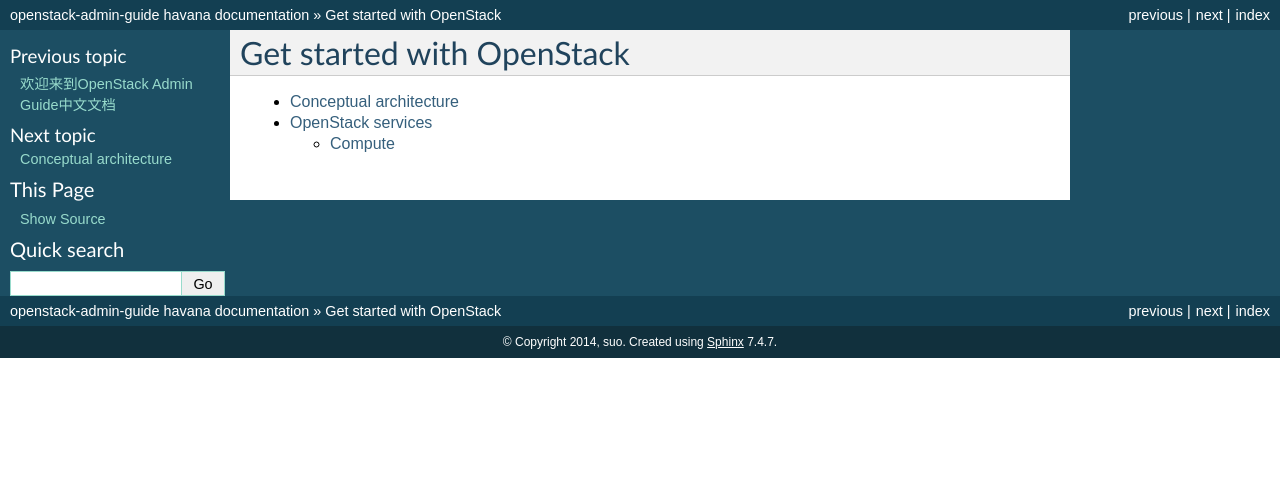
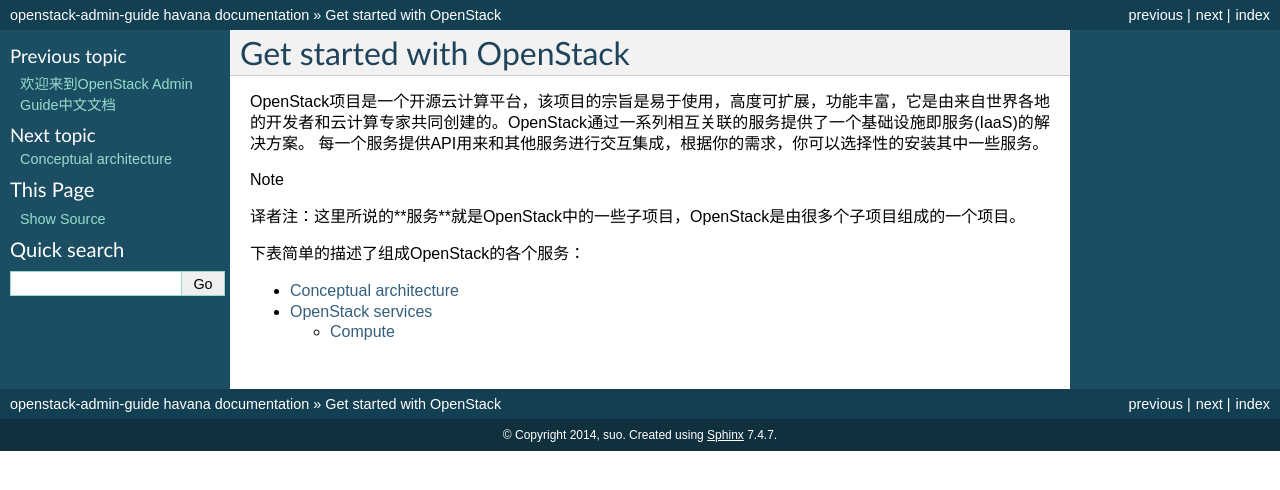
Before and after one commit to Flouse/openstack-admin-guide, a Sphinx documentation site: the page built from source/started/index.rst, in a window 1280 px wide. Shown: the top 490 px of the page. Built offline with Sphinx 7.4.7, drawn with Linux system fonts in a browser that asks for light colours.

Commit message:
add first trans

```diff
--- a/source/started/index.rst
+++ b/source/started/index.rst
@@ -1,5 +1,16 @@
 Get started with OpenStack
 ==========================
+
+OpenStack项目是一个开源云计算平台，该项目的宗旨是易于使用，高度可扩展，功能丰富，它是由来自世界各地的开发者和云计算专家共同创建的。OpenStack通过一系列相互关联的服务提供了一个基础设施即服务(IaaS)的解决方案。
+每一个服务提供API用来和其他服务进行交互集成，根据你的需求，你可以选择性的安装其中一些服务。
+
+Note
+
+译者注：这里所说的**服务**就是OpenStack中的一些子项目，OpenStack是由很多个子项目组成的一个项目。
+
+下表简单的描述了组成OpenStack的各个服务：
+
+
 
 .. toctree::
    :maxdepth: 2
```
